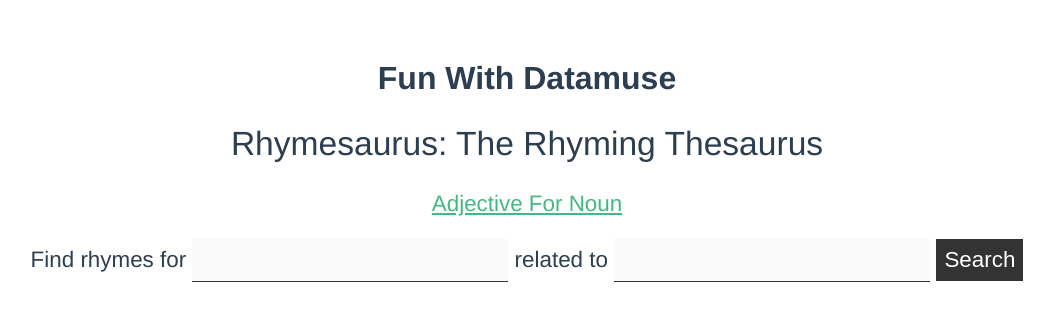
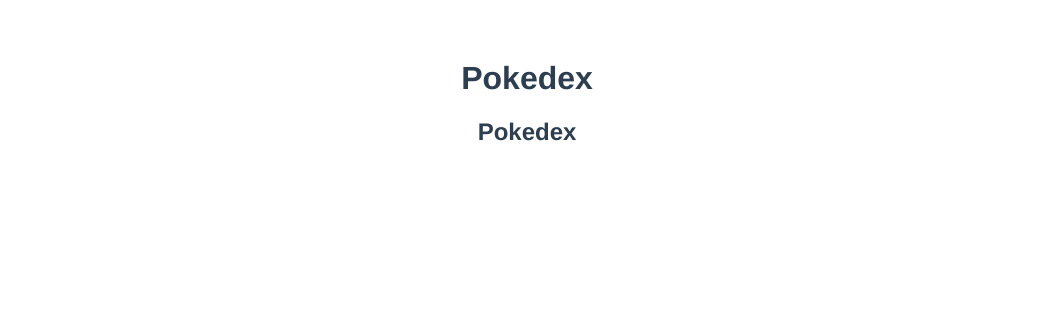
Before and after one commit to amandanave/pokedex, a Vue app: page / in a window 1280 px wide. Shown: the top 320 px of the page, without its empty margins (113-1167 px from the left). Built offline with nearby package versions, Linux system fonts and the light colour scheme; the HTML template or start-up script is replaced by a standard one.

Commit message:
updated template

```diff
--- a/package.json
+++ b/package.json
@@ -1,5 +1,5 @@
 {
-  "name": "using-apis",
+  "name": "pokedex",
   "version": "0.1.0",
   "private": true,
   "scripts": {
--- a/src/App.vue
+++ b/src/App.vue
@@ -1,6 +1,6 @@
 <template>
   <div id="app">
-    <h1>Fun With Datamuse</h1>
+    <h1>Pokedex</h1>
     <router-view/>
   </div>
 </template>
--- a/src/router.js
+++ b/src/router.js
@@ -1,8 +1,7 @@
 import Vue from 'vue'
 import Router from 'vue-router'
-import Rhymesaurus from '@/views/Rhymesaurus'
-// Imported AdjForNoun component
-import AdjForNoun from '@/views/AdjForNoun'
+import Pokedex from '@/views/Pokedex'
+
 
 Vue.use(Router)
 
@@ -10,14 +9,8 @@
   routes: [
     {
       path: '/',
-      name: 'rhymesaurus',
-      component: Rhymesaurus
+      name: 'pokedex',
+      component: Pokedex
     },
-      // Added new route definition
-      {
-      path: '/adjfornoun',
-      name: 'adjfornoun',
-      component: AdjForNoun
-      }
   ]
 })
--- a/src/views/AdjForNoun.vue
+++ /dev/null
@@ -1,134 +0,0 @@
-<template>
-  <div class="adjfornoun">
-      <h2>Adjective-for-a-Noun-saurus</h2>
-       <p>
-      <router-link to="/">Home: Rhymesaurus</router-link>
-    </p>
-    <!-- Used a submit event handler to allow the findWords method to handle this form submission. -->
-    <form v-on:submit.prevent="findWords">
-      <p>Find an adjective for a given noun. Enter noun here:
-        <input type="text" v-model="noun">
-        <button type="submit">Search</button>
-      </p>
-    </form>
-    <!-- Added a v-if conditional to make this results list show only if there are results and if the length is greater than 0. -->
-    <ul class="results" v-if="results && results.length > 0">
-      <!-- Added a v-for loop to the LI tag to loop through the items in the results. -->
-      <li class="item" v-for="(item,index) of results" :key="index">
-        <!-- Output word -->
-        <p><strong> {{item.word}}</strong></p>
-        <!-- Output score -->
-        <p>{{item.score}}</p>
-      </li>
-    </ul>
-
-    <!-- Added a `v-else-if` conditional to make this message only show if there are no results returned (but we have actually attempted a request). -->
-    <div class="no-results" v-else-if="results && results.length === 0">
-      <h2>No Words Found</h2>
-      <p>Please adjust your search to find more words.</p>
-    </div>
-
-    <!-- Added a v-if conditional to make this errors list show only if there are errors and if the length is greater than 0. -->
-    <ul class="errors" v-if="errors && errors.length > 0">
-      <!-- Added a v-for loop to the LI tag to loop through the errors. -->
-      <li v-for="(error, index) of errors" :key="index">
-        <!-- Output each error. -->
-        {{error.message}}
-      </li>
-    </ul>
-  </div>
-</template>
-
-<script>
-// Imported axios
-import axios from 'axios';
-
-export default {
-  name: 'AdjForNoun',
-  data () {
-    return {
-      results: null,
-      errors: [],
-      noun: ''
-    }
-  },
-    // Created the findWords method
-    methods: {
-      findWords: function(){
-      axios.get('https://api.datamuse.com/words', {
-        params: {
-          rel_jjb:this.noun
-        }
-      })
-      .then(response =>{
-        this.results = response.data
-      })
-      .catch(error =>{
-        this.errors.push(error)
-      })
-    }
-    }
-
-}
-</script>
-
-<!-- Add "scoped" attribute to limit CSS to this component only -->
-<style scoped>
-.adjfornoun {
-  font-size: 1.4rem;
-}
-
-input[type="text"]{
-  border-top: none;
-  border-left: none;
-  border-right: none;
-  border-bottom: 1px solid #333;
-  width: 300px;
-  font-size: 1.4rem;
-  color: #2c3e50;
-  font-weight: 300;
-  background: rgba(0,0,0,0.02);
-  padding: 0.5rem;
-}
-button{
-  background: #333;
-  padding: 0.5rem;
-  font-weight: 300;
-  color: #fff;
-  border: none;
-  cursor: pointer;
-  font-size: 1.4rem;
-}
-h1, h2 {
-  font-weight: normal;
-}
-
-ul.results {
-  list-style-type: none;
-  padding: 0;
-}
-
-.results li {
-  display: inline-block;
-  margin: 10px;
-  border: solid 1px #333;
-  padding: 0.5rem;
-  width: 200px;
-  min-height: 100px;
-  color: #fff;
-  background: rgba(0,0,0,0.7);
-}
-ul.errors {
-  list-style-type: none;
-}
-.errors li {
-  border: 1px solid red;
-  color: red;
-  padding: 0.5rem;
-  margin: 10px 0;
-}
-
-a {
-  color: #42b983;
-}
-</style>
--- /dev/null
+++ b/src/views/Pokedex.vue
@@ -0,0 +1,44 @@
+<template>
+  <div class="pokedex">
+    <h2>Pokedex</h2>
+  </div>
+</template>
+
+<script>
+// Imported axios
+import axios from 'axios';
+
+export default {
+  name: 'Pokedex',
+  data () {
+    return {
+      results: null,
+      errors: [],
+      phrase: '',
+      rhyme: ''
+    }
+  },
+    // Created the findWords method
+    methods: {
+      findWords: function(){
+      axios.get('https://api.datamuse.com/words', {
+        params: {
+          ml: this.phrase,
+          rel_rhy:this.rhyme
+        }
+      })
+      .then(response =>{
+        this.results = response.data
+      })
+      .catch(error =>{
+        this.errors.push(error)
+      })
+    }
+    }
+}
+</script>
+
+<!-- Add "scoped" attribute to limit CSS to this component only -->
+<style scoped>
+
+</style>
--- a/src/views/Rhymesaurus.vue
+++ /dev/null
@@ -1,132 +0,0 @@
-<template>
-  <div class="rhymesaurus">
-    <h2>Rhymesaurus: The Rhyming Thesaurus</h2>
-    <p>
-      <router-link to="/adjfornoun">Adjective For Noun</router-link>
-    </p>
-    <!-- Used a submit event handler to allow the findWords method to handle this form submission. -->
-    <form v-on:submit.prevent="findWords">
-      <p>Find rhymes for <input type="text" v-model="rhyme"> related to <input type="text" v-model="phrase"> <button type="submit">Search</button></p>
-    </form>
-    <!-- Added a v-if conditional to make this results list show only if there are results and if the length is greater than 0. -->
-    <ul class="results" v-if="results && results.length > 0">
-      <!-- Added a v-for loop to the LI tag to loop through the items in the results. -->
-      <li class="item" v-for="(item,index) of results" :key="index">
-        <!-- Output word -->
-        <p><strong> {{item.word}}</strong></p>
-        <!-- Output score -->
-        <p>{{item.score}}</p>
-      </li>
-    </ul>
-
-    <!-- Added a `v-else-if` conditional to make this message only show if there are no results returned (but we have actually attempted a request). -->
-    <div class="no-results" v-else-if="results && results.length === 0">
-      <h2>No Words Found</h2>
-      <p>Please adjust your search to find more words.</p>
-    </div>
-
-    <!-- Added a v-if conditional to make this errors list show only if there are errors and if the length is greater than 0. -->
-    <ul class="errors" v-if="errors && errors.length > 0">
-      <!-- Added a v-for loop to the LI tag to loop through the errors. -->
-      <li v-for="(error, index) of errors" :key="index">
-        <!-- Output each error. -->
-        {{error.message}}
-      </li>
-    </ul>
-  </div>
-</template>
-
-<script>
-// Imported axios
-import axios from 'axios';
-
-export default {
-  name: 'Rhymesaurus',
-  data () {
-    return {
-      results: null,
-      errors: [],
-      phrase: '',
-      rhyme: ''
-    }
-  },
-    // Created the findWords method
-    methods: {
-      findWords: function(){
-      axios.get('https://api.datamuse.com/words', {
-        params: {
-          ml: this.phrase,
-          rel_rhy:this.rhyme
-        }
-      })
-      .then(response =>{
-        this.results = response.data
-      })
-      .catch(error =>{
-        this.errors.push(error)
-      })
-    }
-    }
-}
-</script>
-
-<!-- Add "scoped" attribute to limit CSS to this component only -->
-<style scoped>
-.rhymesaurus {
-  font-size: 1.4rem;
-}
-
-input[type="text"]{
-  border-top: none;
-  border-left: none;
-  border-right: none;
-  border-bottom: 1px solid #333;
-  width: 300px;
-  font-size: 1.4rem;
-  color: #2c3e50;
-  font-weight: 300;
-  background: rgba(0,0,0,0.02);
-  padding: 0.5rem;
-}
-button{
-  background: #333;
-  padding: 0.5rem;
-  font-weight: 300;
-  color: #fff;
-  border: none;
-  cursor: pointer;
-  font-size: 1.4rem;
-}
-h1, h2 {
-  font-weight: normal;
-}
-
-ul.results {
-  list-style-type: none;
-  padding: 0;
-}
-
-.results li {
-  display: inline-block;
-  margin: 10px;
-  border: solid 1px #333;
-  padding: 0.5rem;
-  width: 200px;
-  min-height: 100px;
-  color: #fff;
-  background: rgba(0,0,0,0.7);
-}
-ul.errors {
-  list-style-type: none;
-}
-.errors li {
-  border: 1px solid red;
-  color: red;
-  padding: 0.5rem;
-  margin: 10px 0;
-}
-
-a {
-  color: #42b983;
-}
-</style>
```
